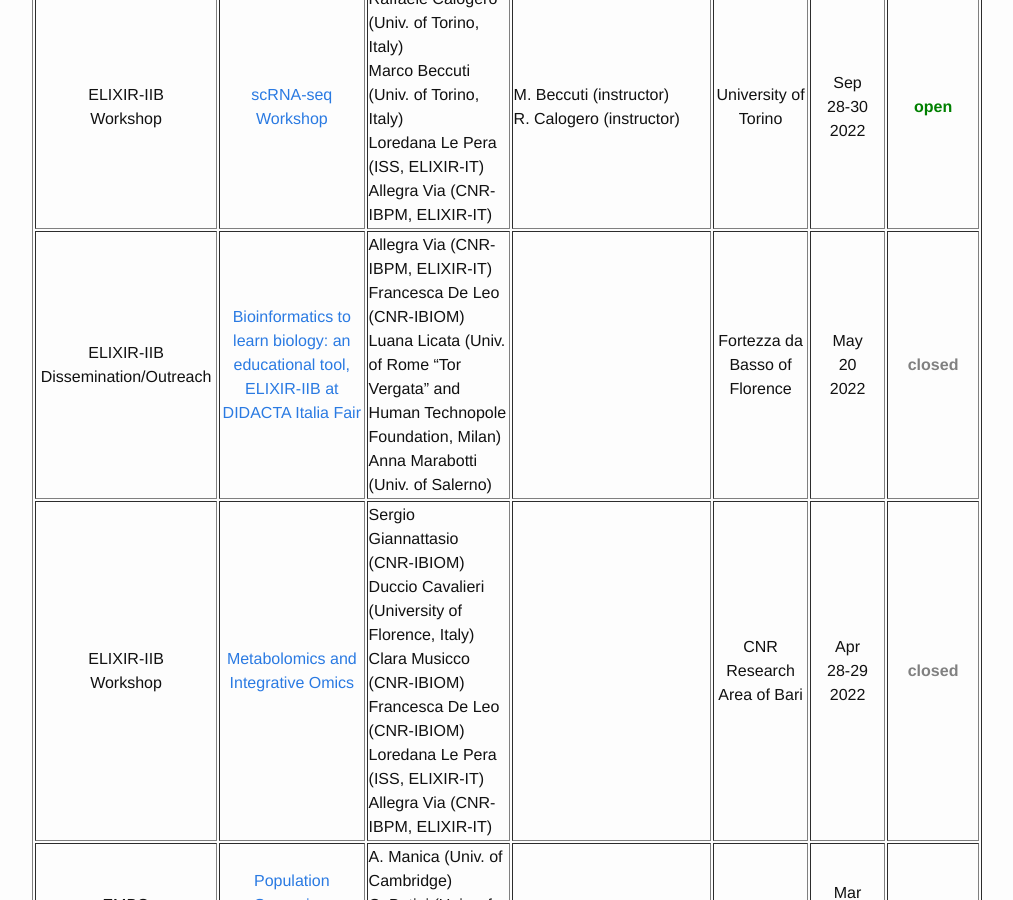
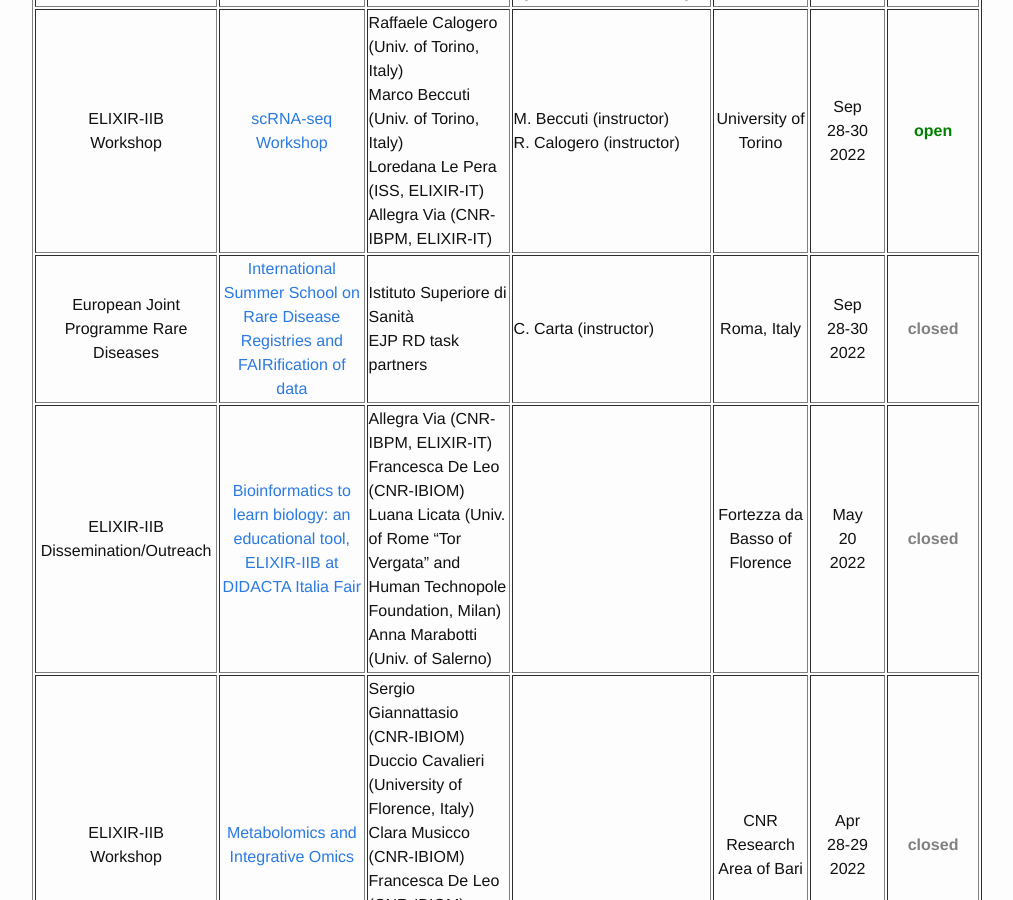
Before and after one commit to ELIXIR-IIB-training/website, a Jekyll site: the page built from _pages/01-all_events.md, in a window 1280 px wide and 900 px high, scrolled down 371 px. Shown: the whole window, without its empty margins (238-1251 px from the left). Built offline with Jekyll 4.4.1, drawn with Linux system fonts in a browser that asks for light colours.

Commit message:
Add Summer School on Rare Diseases

```diff
--- a/_pages/01-all_events.md
+++ b/_pages/01-all_events.md
@@ -23,6 +23,16 @@ permalink: /all_events/
    <td height="50" align="center">University of Torino</td>
    <td height="50" width="75" align="center">Sep<br>28-30<br>2022</td>
    <td height="50" align="center"><font color="green"><b>open</b></font></td>
+</tr>
+   <tr>
+   <td height="50" align="center">European Joint Programme Rare Diseases</td>
+       <td height="50" width="220" align="center"><a href="[https://www.ejprarediseases.org/event/international-summer-school-on-rare-disease-registries-and-fairification-of-data/]">International Summer School on Rare Disease Registries and FAIRification of data</a></td>
+<br>
+   <td height="50" width="150">Istituto Superiore di Sanità<br>EJP RD task partners</td>
+   <td height="50" width="150">C. Carta (instructor)</td>
+   <td height="50" align="center">Roma, Italy</td>
+   <td height="50" width="75" align="center">Sep<br>28-30<br>2022</td>
+   <td height="50" align="center"><font color="grey"><b>closed</b></font></td>
 </tr>
    <tr>
    <td height="50" align="center">ELIXIR-IIB<br>Dissemination/Outreach</td>
```
